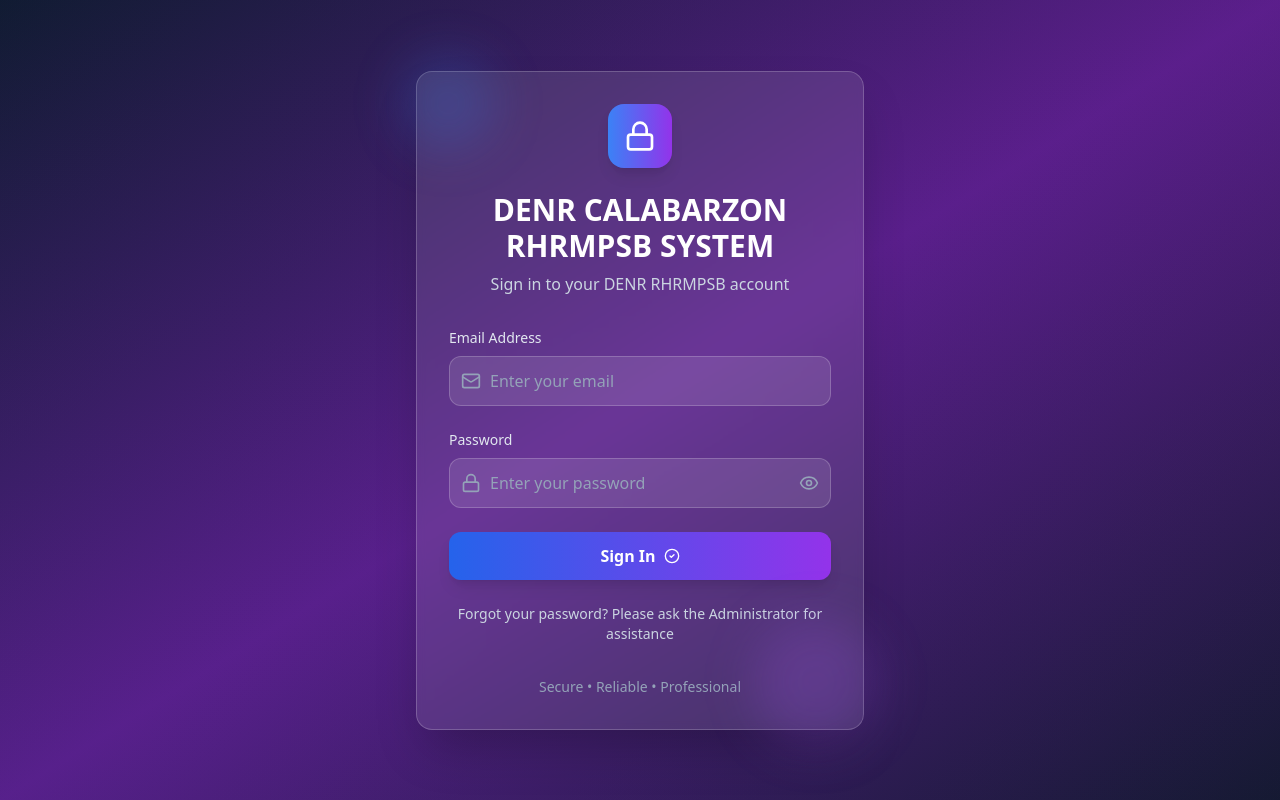
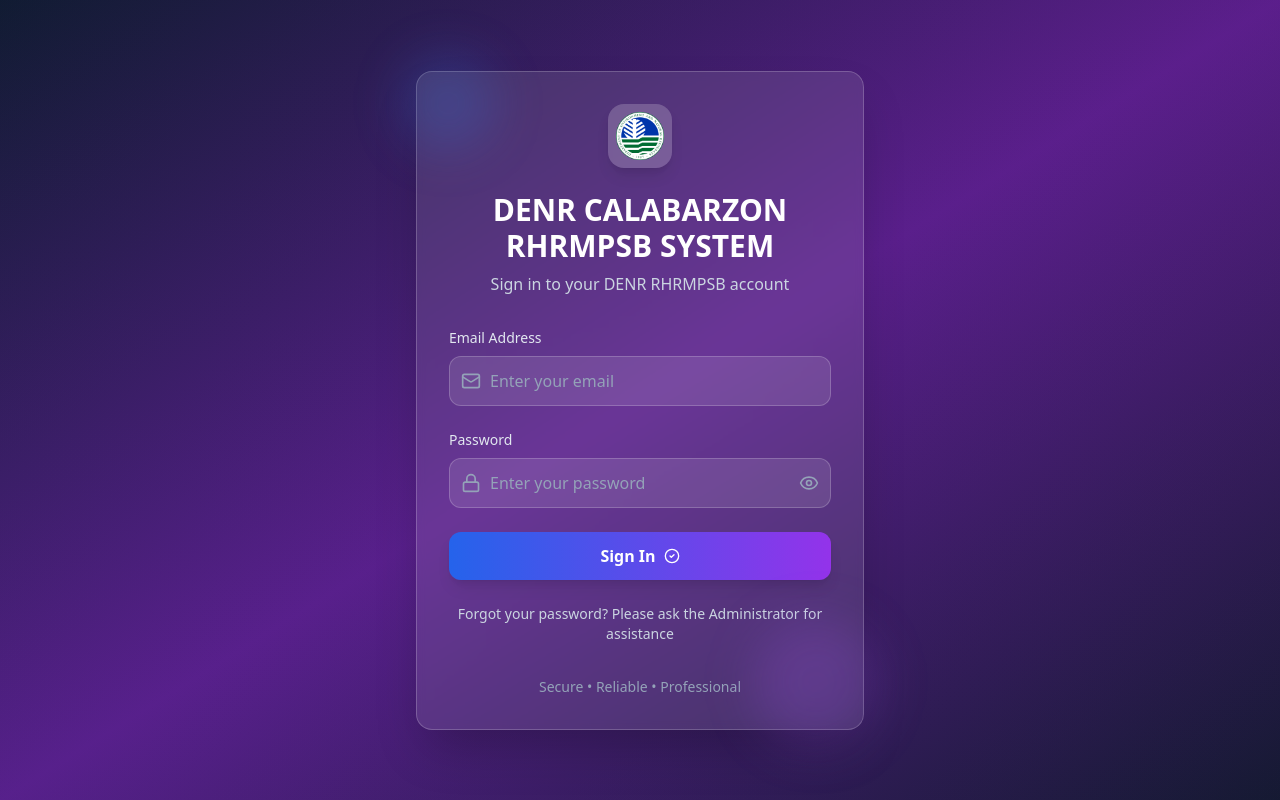
Before and after one commit to xhrissun/rhrmpsb-system, a React (Vite) app: page /login in a window 1280 px wide. Built offline with nearby package versions, Linux system fonts and the light colour scheme; the HTML template or start-up script is replaced by a standard one.

Commit message:
add logo

```diff
--- a/src/components/Login.jsx
+++ b/src/components/Login.jsx
@@ -69,8 +69,12 @@ const Login = ({ onLogin }) => {
         <div className="backdrop-blur-sm bg-white/10 border border-white/20 rounded-2xl shadow-2xl p-8 space-y-8">
           {/* Header */}
           <div className="text-center space-y-2">
-            <div className="inline-flex items-center justify-center w-16 h-16 bg-gradient-to-r from-blue-500 to-purple-600 rounded-2xl shadow-lg mb-4">
-              <Lock className="w-8 h-8 text-white" />
+            <div className="inline-flex items-center justify-center w-16 h-16 bg-white/20 rounded-2xl shadow-lg mb-4 p-2">
+              <img
+                src="/denr-logo.png"
+                alt="DENR Logo"
+                className="w-full h-full object-contain"
+              />
             </div>
             <h1 className="text-3xl font-bold text-white">DENR CALABARZON RHRMPSB SYSTEM</h1>
             <p className="text-slate-300">Sign in to your DENR RHRMPSB account</p>
```
Also changed, not shown: denr-logo.png (added).
